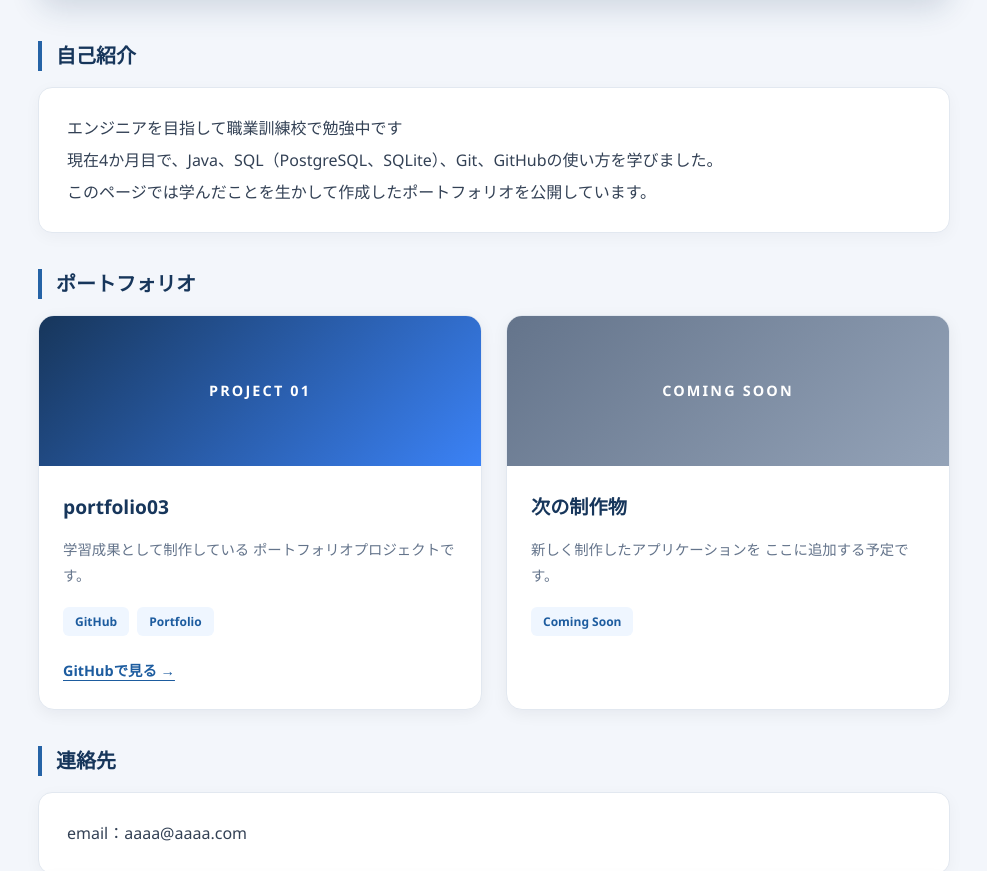
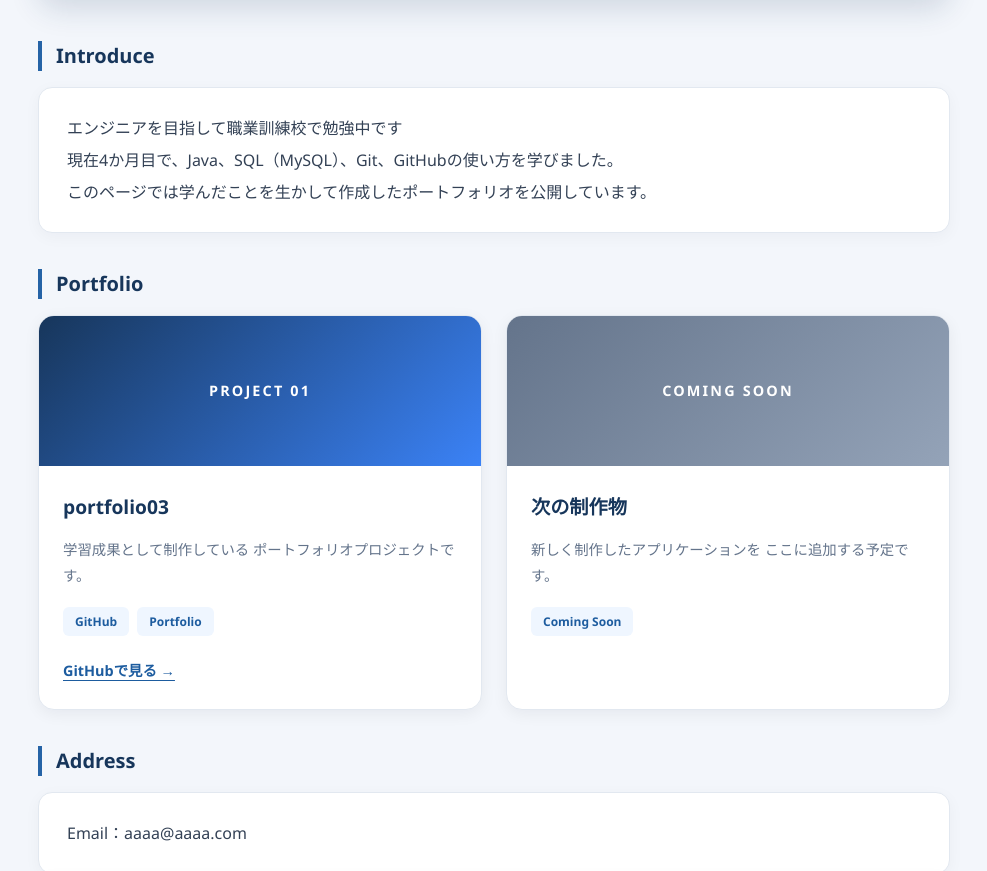
Before and after one commit to yoshiffdq-ux/yoshiffdq-ux.github.io, a plain HTML site: page index.html in a window 1280 px wide. Shown: the part 219-1090 px from the top of the page, without its empty margins (146-1133 px from the left). Drawn offline with Linux system fonts and the light colour scheme.

Commit message:
chore: index.htmlのコンテンツ更新
- レベル2見出しを英語に変更
- 自己紹介の文章を変更

```diff
--- a/index.html
+++ b/index.html
@@ -11,15 +11,15 @@
 
 <body>
 	<h1>ポリテク太郎のポートフォリオ公開サイト</h1>
-	<h2 class="reveal">自己紹介</h2>
+	<h2 class="reveal">Introduce</h2>
 	<p>
 		エンジニアを目指して職業訓練校で勉強中です<br>
-		現在4か月目で、Java、SQL（PostgreSQL、SQLite）、Git、GitHubの使い方を学びました。<br>
+		現在4か月目で、Java、SQL（MySQL）、Git、GitHubの使い方を学びました。<br>
 		このページでは学んだことを生かして作成したポートフォリオを公開しています。
 	</p>
 
 
-	<h2 class="reveal">ポートフォリオ</h2>
+	<h2 class="reveal">Portfolio</h2>
 	<div class="portfolio-grid">
 	    <!-- 作品1：portfolio03 -->
 	    <article class="portfolio-card reveal">
@@ -63,8 +63,8 @@
 	    </article>
 	</div>
 
-	<h2 class="reveal">連絡先</h2>
-	<p>email：aaaa@aaaa.com</p>
+	<h2 class="reveal">Address</h2>
+	<p>Email：aaaa@aaaa.com</p>
 	<p>TEL：000-0000-0000</p>
 
 	<button id="themeToggle" class="theme-toggle" type="button" aria-pressed="false">
```
